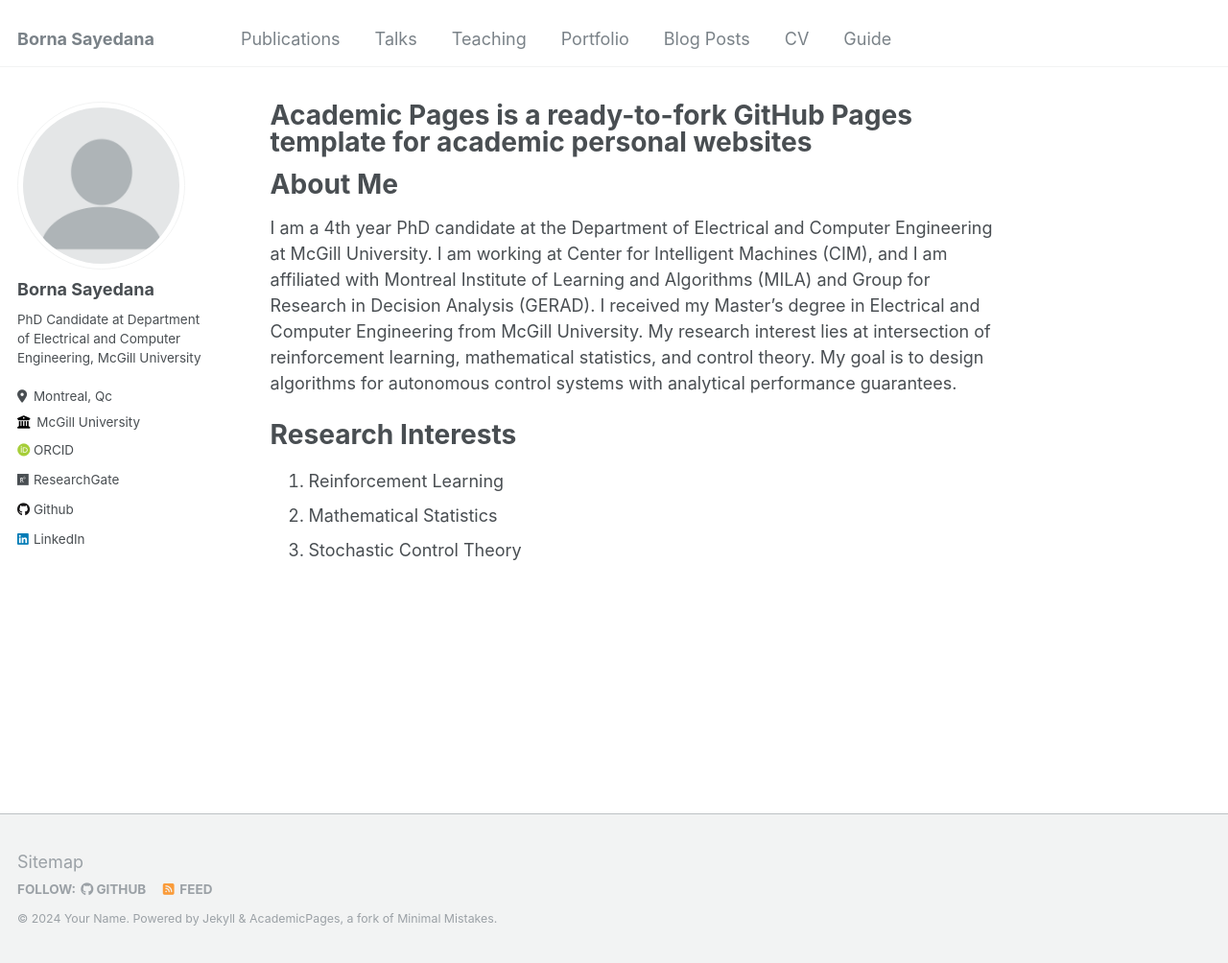
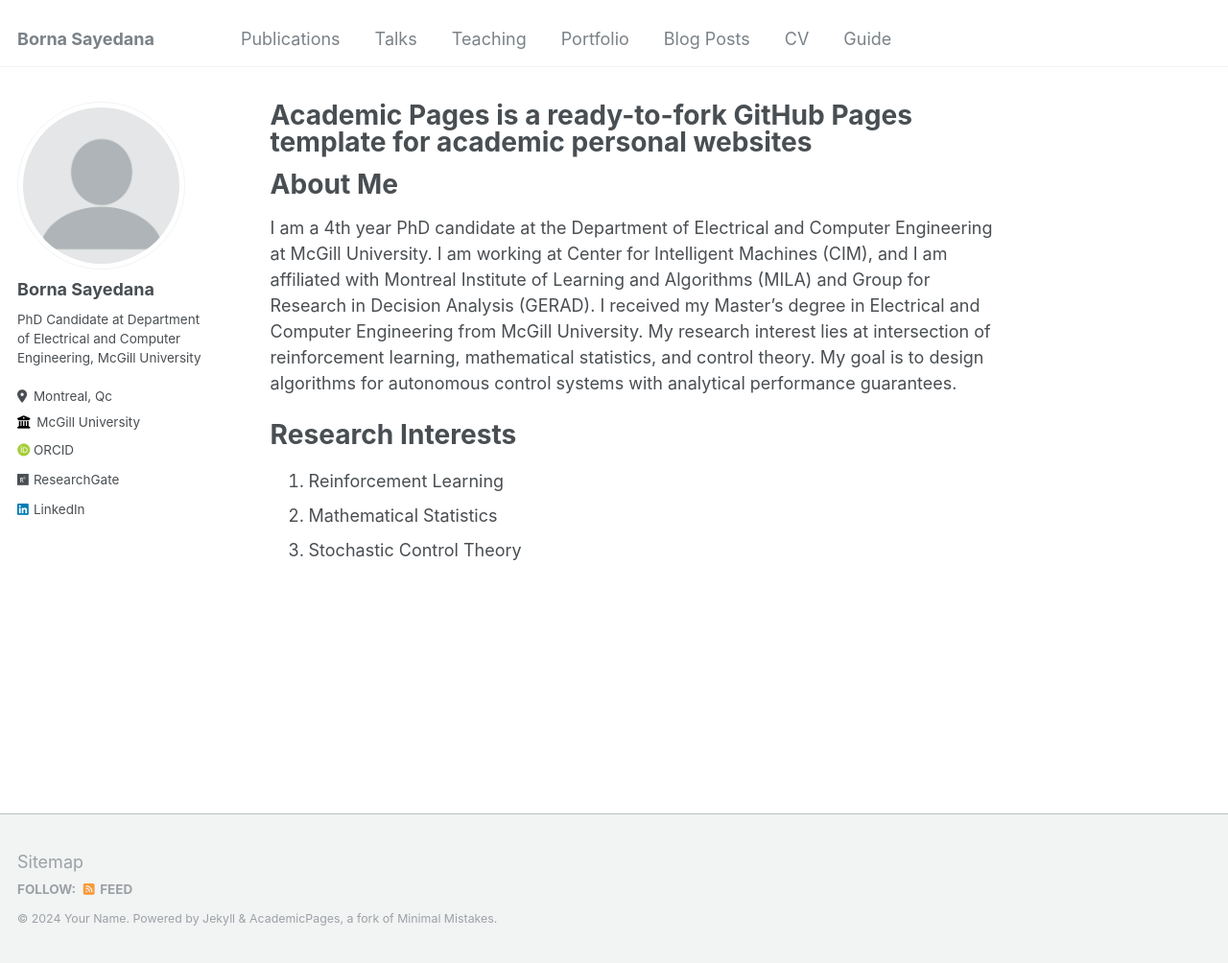
Before and after one commit to bornasayedana/bornasayedana.github.io, a Jekyll site: the page built from _pages/about.md, in a window 1280 px wide and 1004 px high. Shown: the whole window at 96% size. Built offline with Jekyll 4.4.1, drawn with Linux system fonts in a browser that asks for light colours; some web fonts are replaced.

Commit message:
Update _config.yml

```diff
--- a/_config.yml
+++ b/_config.yml
@@ -43,7 +43,7 @@ author:
   bitbucket        : # Username - Update with your username on the site
   codepen          : # Username
   dribbble         : # Username
-  github           : "bornasayedana"
+  github           : #"bornasayedana"
   kaggle           : # Username
   stackoverflow    : # User number or user number and name (i.e., use "1" or "1/jeff-atwood")
 
```
